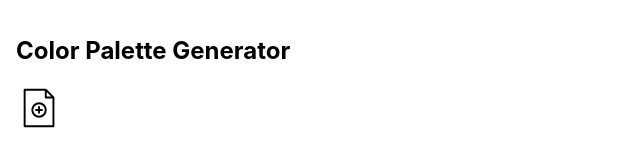
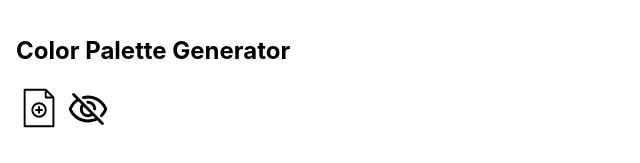
Before and after one commit to Yobuligo/color-palette.react, a React (Create React App) app: page / in a window 1280 px wide. Shown: the top 163 px of the page, without its empty margins (0-640 px from the left). Built offline with nearby package versions, Linux system fonts and the light colour scheme.

Commit message:
Hide Control Units by button

```diff
--- a/src/components/colorPalette/ColorPalette.module.css
+++ b/src/components/colorPalette/ColorPalette.module.css
@@ -10,6 +10,8 @@
   column-gap: 3rem;
 }
 
-.addButton{
-    margin-bottom: 2rem;
+.toolbar {
+  display: flex;
+  flex-direction: row;
+  margin-bottom: 2rem;
 }
--- a/src/components/colorPalette/ColorPalette.tsx
+++ b/src/components/colorPalette/ColorPalette.tsx
@@ -1,5 +1,6 @@
 import { ReactComponent as AddIcon } from "../../assets/add.svg";
 import { ColorPickerList } from "../colorPIckerList/ColorPickerList";
+import { ControlUnitIcon } from "../controlUnitIcon/ControlUnitIcon";
 import styles from "./ColorPalette.module.css";
 import { useColorPaletteViewModel } from "./useColorPaletteViewModel";
 
@@ -20,12 +21,17 @@ export const ColorPalette: React.FC = () => {
   return (
     <div className={styles.colorPalette}>
       <h2>Color Palette Generator</h2>
-      <AddIcon
-        title="Add new color list"
-        className={styles.addButton}
-        width={"3rem"}
-        onClick={viewModel.onAddColorPickerList}
-      />
+      <div className={styles.toolbar}>
+        <AddIcon
+          title="Add new color list"
+          width={"3rem"}
+          onClick={viewModel.onAddColorPickerList}
+        />
+        <ControlUnitIcon
+          displayControlUnits={viewModel.displayControlUnits}
+          onToggle={viewModel.onToggleDisplayControlUnits}
+        />
+      </div>
       <div className={styles.colorPickerLists}>{items}</div>
     </div>
   );
--- a/src/components/colorPalette/useColorPaletteViewModel.ts
+++ b/src/components/colorPalette/useColorPaletteViewModel.ts
@@ -1,8 +1,9 @@
 import { useState } from "react";
+import { useToggle } from "../../hooks/useToggle";
 import { IdGenerator } from "../../utils/IdGenerator";
 
 export const useColorPaletteViewModel = () => {
-  const [displayControlUnits, setDisplayControlUnits] = useState(true);
+  const [displayControlUnits, toggleDisplayControlUnits] = useToggle(true);
   const [numberColorPickerLists, setNumberColorPickerLists] = useState<
     number[]
   >([IdGenerator.next()]);
@@ -38,10 +39,13 @@ export const useColorPaletteViewModel = () => {
     });
   };
 
+  const onToggleDisplayControlUnits = () => toggleDisplayControlUnits();
+
   return {
     displayControlUnits,
     numberColorPickerLists,
     onAddColorPickerList,
     onDeleteLastColorPicker,
+    onToggleDisplayControlUnits,
   };
 };
--- a/src/components/controlUnitIcon/ControlUnitIcon.tsx
+++ b/src/components/controlUnitIcon/ControlUnitIcon.tsx
@@ -6,9 +6,17 @@ export const ControlUnitIcon: React.FC<IControlUnitIconProps> = (props) => {
   return (
     <>
       {props.displayControlUnits ? (
-        <HideIcon width={"3rem"} onClick={props.onToggle} />
+        <HideIcon
+          width={"3rem"}
+          onClick={props.onToggle}
+          title="Hide control units for only displaying the colors"
+        />
       ) : (
-        <DisplayIcon width={"3rem"} onClick={props.onToggle} />
+        <DisplayIcon
+          width={"3rem"}
+          onClick={props.onToggle}
+          title="Display control units for adding and copying colors"
+        />
       )}
     </>
   );
--- /dev/null
+++ b/src/hooks/useToggle.ts
@@ -0,0 +1,17 @@
+import { useState } from "react";
+
+export const useToggle = (
+  initialValue: boolean
+): [value: boolean, toggleValue: (newValue?: boolean) => void] => {
+  const [value, setValue] = useState(initialValue);
+
+  const toggleValue = (newValue?: boolean) => {
+    if (newValue) {
+      setValue(newValue);
+    } else {
+      setValue((previous) => !previous);
+    }
+  };
+
+  return [value, toggleValue];
+};
```
